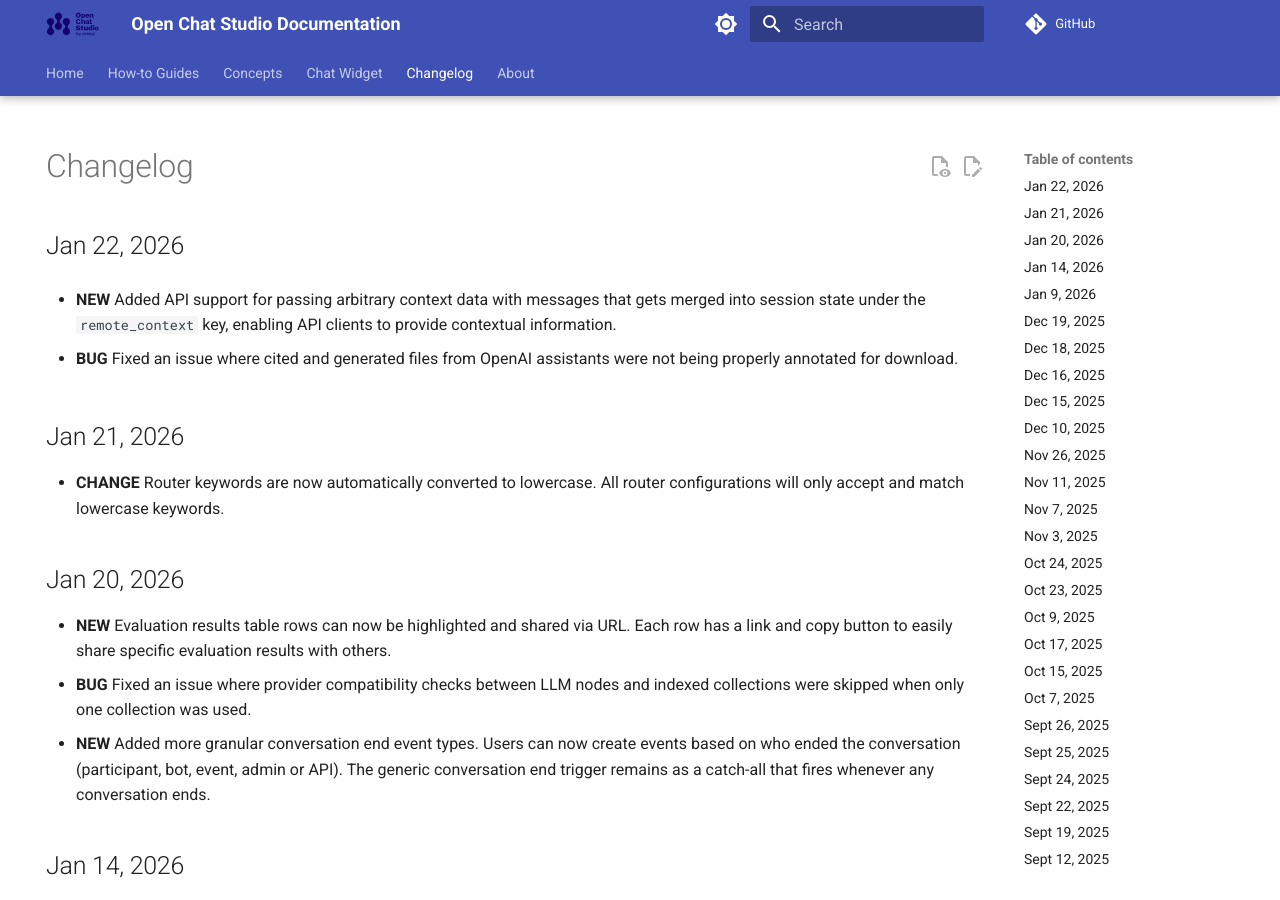
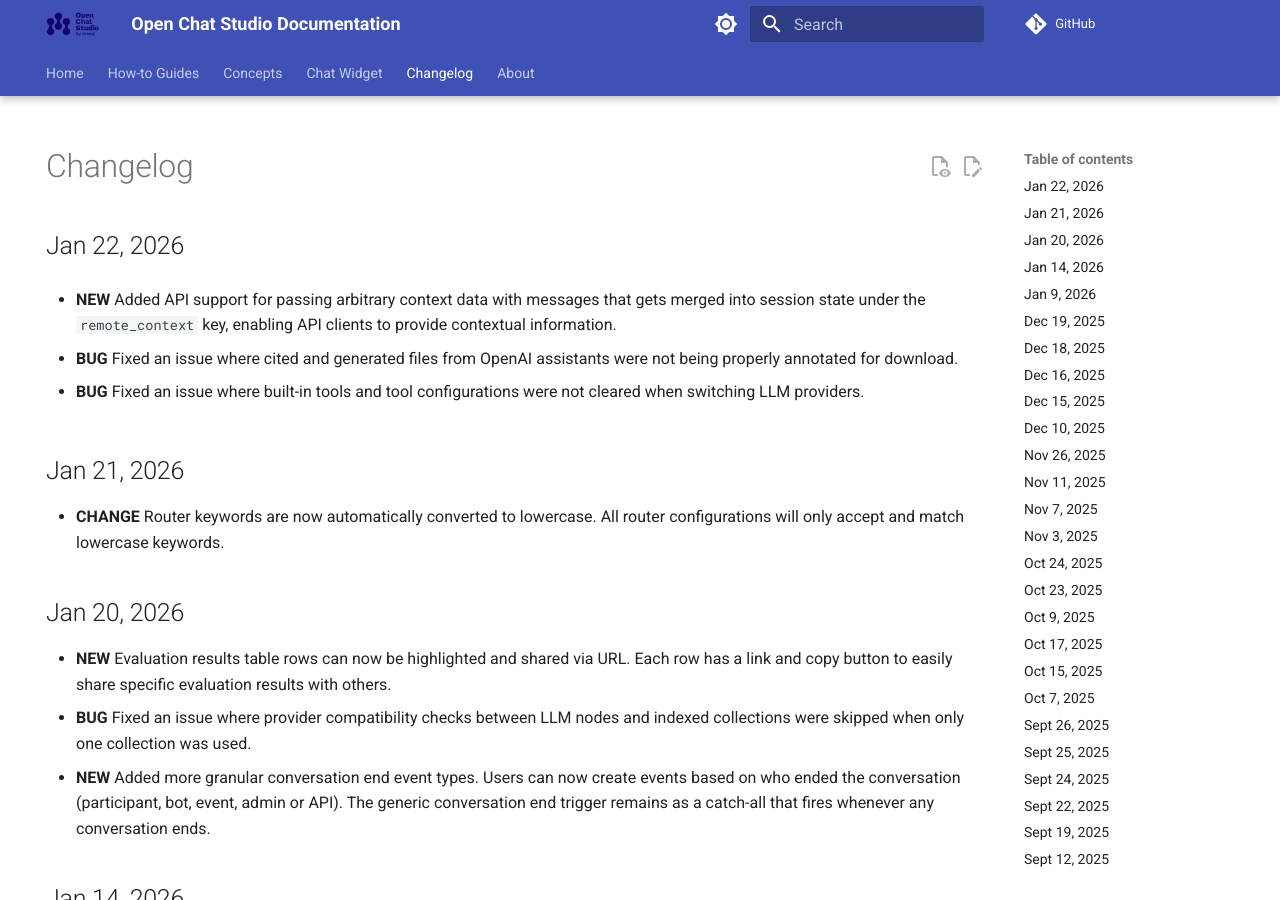
Before and after one commit to dimagi/open-chat-studio-docs, an MkDocs documentation site: the page built from docs/changelog.md, in a window 1280 px wide and 900 px high. Built offline with MkDocs 1.6.1 and Material for MkDocs 9.7.7, drawn with Linux system fonts in a browser that asks for light colours; emoji names are drawn with the system emoji font; a script that is not in the unit is left out; comment, search, counter and statistics services are not loaded.

Commit message:
update changelog and docs from OCS PR #2662

```diff
--- a/docs/changelog.md
+++ b/docs/changelog.md
@@ -8,6 +8,8 @@ hide:
 * **NEW** Added API support for passing arbitrary context data with messages that gets merged into session state under the `remote_context` key, enabling API clients to provide contextual information.
 
 * **BUG** Fixed an issue where cited and generated files from OpenAI assistants were not being properly annotated for download.
+
+* **BUG** Fixed an issue where built-in tools and tool configurations were not cleared when switching LLM providers.
 
 ## Jan 21, 2026
 * **CHANGE** Router keywords are now automatically converted to lowercase. All router configurations will only accept and match lowercase keywords.
```
